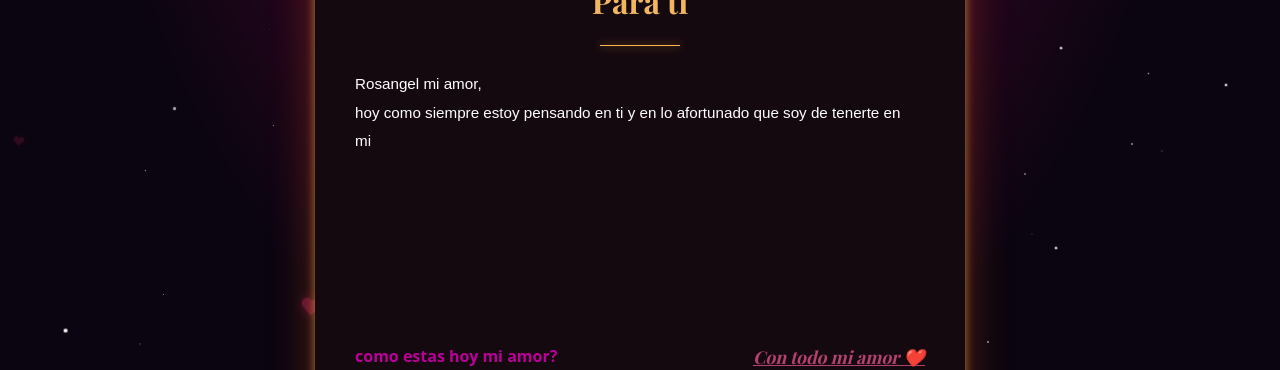
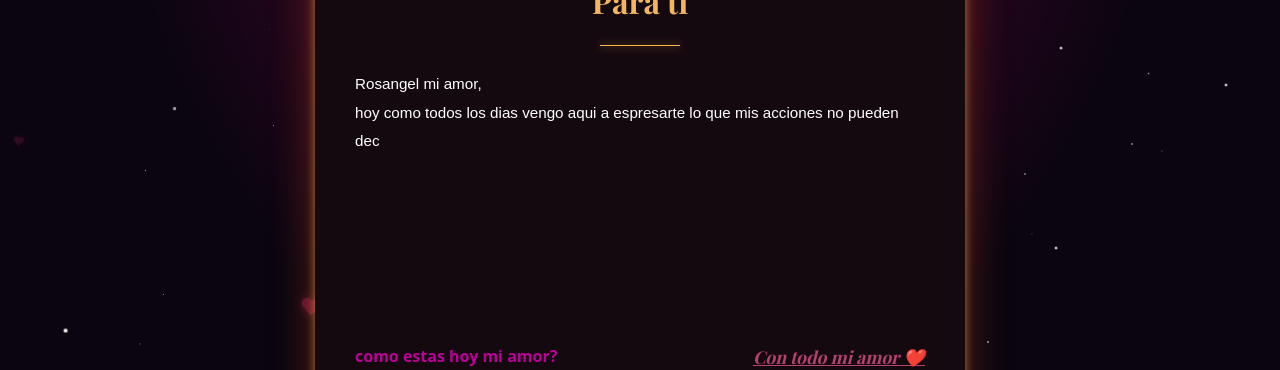
Before and after one commit to niar1822/Aniversario, a React (Vite) app: page /carta in a window 1280 px wide. Shown: the part 247-617 px from the top of the page. Built offline with nearby package versions, Linux system fonts and the light colour scheme.

Commit message:
nueva carta

```diff
--- a/src/pages/carta.tsx
+++ b/src/pages/carta.tsx
@@ -6,14 +6,12 @@ export default function CartaPage() {
     <AnimatedLoveBackground>
       <Carta
         texto={`Rosangel mi amor,
-          hoy como siempre estoy pensando en ti y en lo afortunado que soy de tenerte en mi vida.
-          No tengo palabras para lo arrepentido que me siento por todo lo que te he hecho sentir, pero quiero que sepas que estoy dispuesto a hacer todo lo posible para enmendar mis errores y demostrarte cuánto te amo.
-          Eres la persona mas importante en mi vida y la mujer que hace que cada día valga la pena.
-          Yo aunque te ame, te quiera y te adore, no soy perfecto y me cuesta darme cuenta de mis errores, y de como te hago sentir, por que se que te he lastimado y no quiero que eso vuelva a pasar, quiero que me ayudes a ser mejor persona y a ser el hombre que te mereces, quiero que me ayudes a ser el hombre que te haga feliz y que te haga sentir amada.
-          Te amo con todo mi corazón y quiero pasar el resto de mi vida contigo, quiero que sepas que siempre estaré aquí para ti, apoyándote y amándote en cada paso del camino.
-          Gracias por ser mi compañera, mi amiga y mi amor.
-          Te amo más de lo que las palabras pueden expresar y siempre lo haré.
-          Att: Nasser un hombre arrepentido❤️`}
+          hoy como todos los dias vengo aqui a espresarte lo que mis acciones no pueden decirte, y es que te amo con todo mi corazon,
+          eres la mujer mas hermosa del mundo y la que me hace sentir el hombre mas feliz del mundo, gracias por estar a mi lado y por hacerme sentir amado, eres mi todo y siempre lo seras,
+          te amo con todo mi corazon y siempre lo hare, eres esa hermosa flor que nunca se marchita, y el sol de las mañanas ese que me despierta con su gran brillo,
+          te amo mas de lo que las palabras pueban expresar, y mucho mas de lo que mi corazon puede sentir, eres mi todo y siempre lo seras, gracias por ser mi novia y por hacerme sentir amado,
+          te amo.
+          Amor tu novio❤️`}
       />
     </AnimatedLoveBackground>
   );
```
